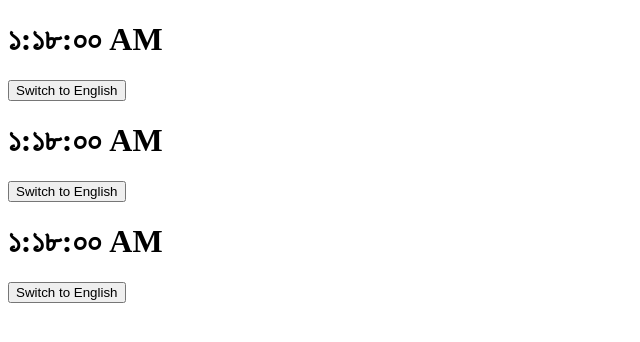
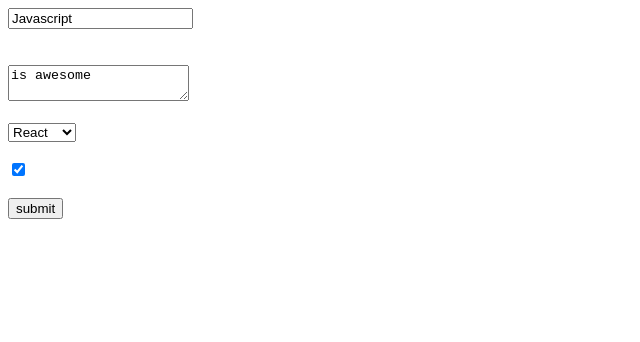
Before and after one commit to fahimhsh/React-Lessons, a React (Vite) app: page / in a window 1280 px wide. Shown: the top 342 px of the page, without its empty margins (0-640 px from the left). Built offline with nearby package versions, Linux system fonts and the light colour scheme.

Commit message:
Form Handling through React

```diff
--- a/src/App.jsx
+++ b/src/App.jsx
@@ -1,13 +1,14 @@
 import React from "react";
 import Clock from "./Components/Clock";
 import ClockList from "./Components/ClockList";
+import Form from "./Components/Form";
 
 class App extends React.Component {
   render() {
     const quantities = [1, 2, 3];
     return (
       <>
-        <ClockList quantities={quantities} />
+        <Form />
       </>
     );
   }
--- /dev/null
+++ b/src/Components/Form.jsx
@@ -0,0 +1,62 @@
+import React from "react";
+
+class Form extends React.Component {
+  state = {
+    title: "Javascript",
+    text: "is awesome",
+    library: "React",
+    isAwesome: true,
+  };
+
+  changeHandler = (e) => {
+    let { type, value, checked } = e.target;
+
+    if (type === "text") {
+      this.setState({ title: value });
+    } else if (type === "textarea") {
+      this.setState({ text: value });
+    } else if (type === "select-one") {
+      this.setState({ library: value });
+    } else if (type === "checkbox") {
+      this.setState({ isAwesome: checked });
+    } else {
+      console.log(type);
+    }
+  };
+
+  submitHandler = (e) => {
+    e.preventDefault();
+    const { title, text, library, isAwesome } = this.state;
+    console.log(title, text, library, isAwesome);
+  };
+
+  render() {
+    const { title, text, library, isAwesome } = this.state;
+
+    return (
+      <div>
+        <form onSubmit={this.submitHandler}>
+          <input type="text" placeholder="Enter title..." value={title} onChange={this.changeHandler} />
+          <br />
+          <br />
+          <br />
+          <textarea name="text" value={text} onChange={this.changeHandler}></textarea>
+          <br />
+          <br />
+          <select value={library} onChange={this.changeHandler}>
+            <option value="React">React</option>
+            <option value="Angular">Angular</option>
+          </select>
+          <br />
+          <br />
+          <input type="checkbox" onChange={this.changeHandler} checked={isAwesome} />
+          <br />
+          <br />
+          <input type="submit" value="submit" />
+        </form>
+      </div>
+    );
+  }
+}
+
+export default Form;
```
